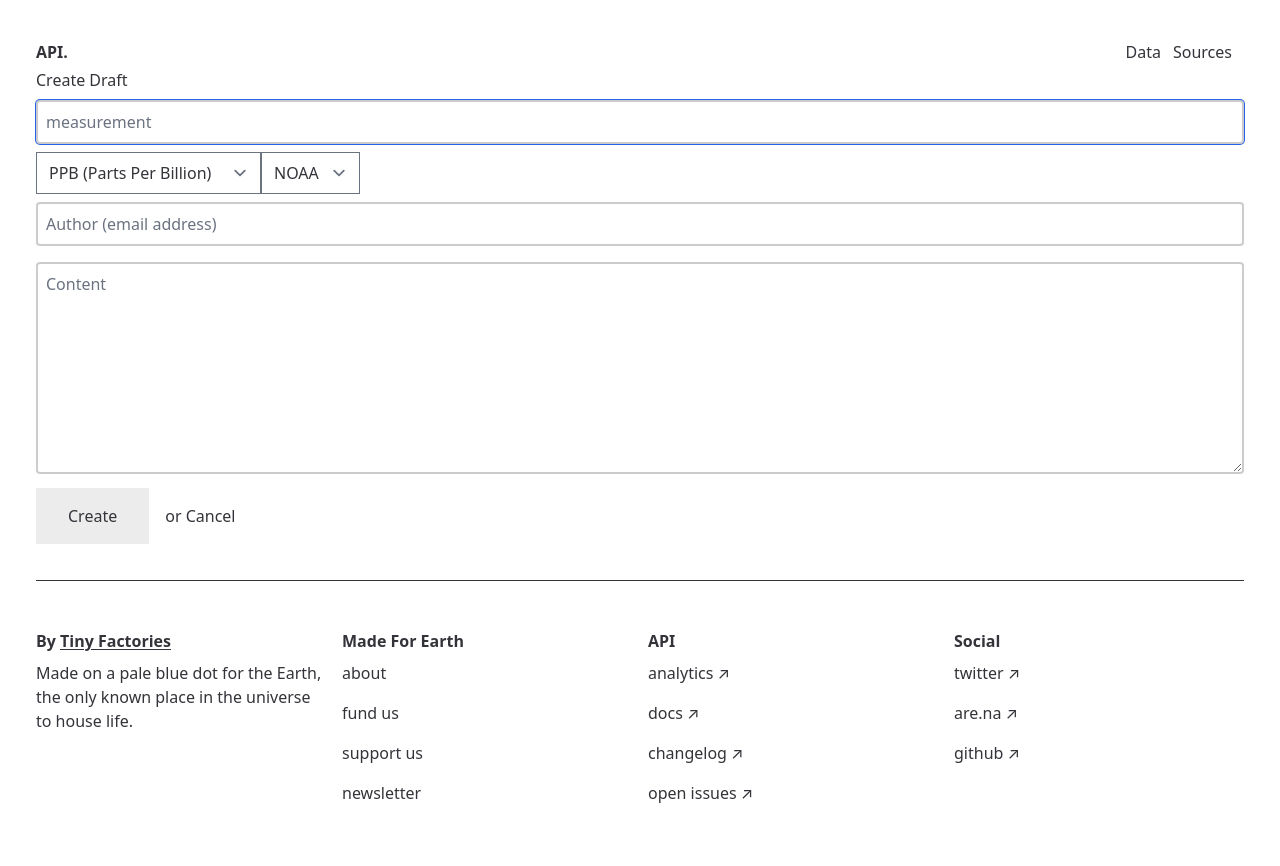
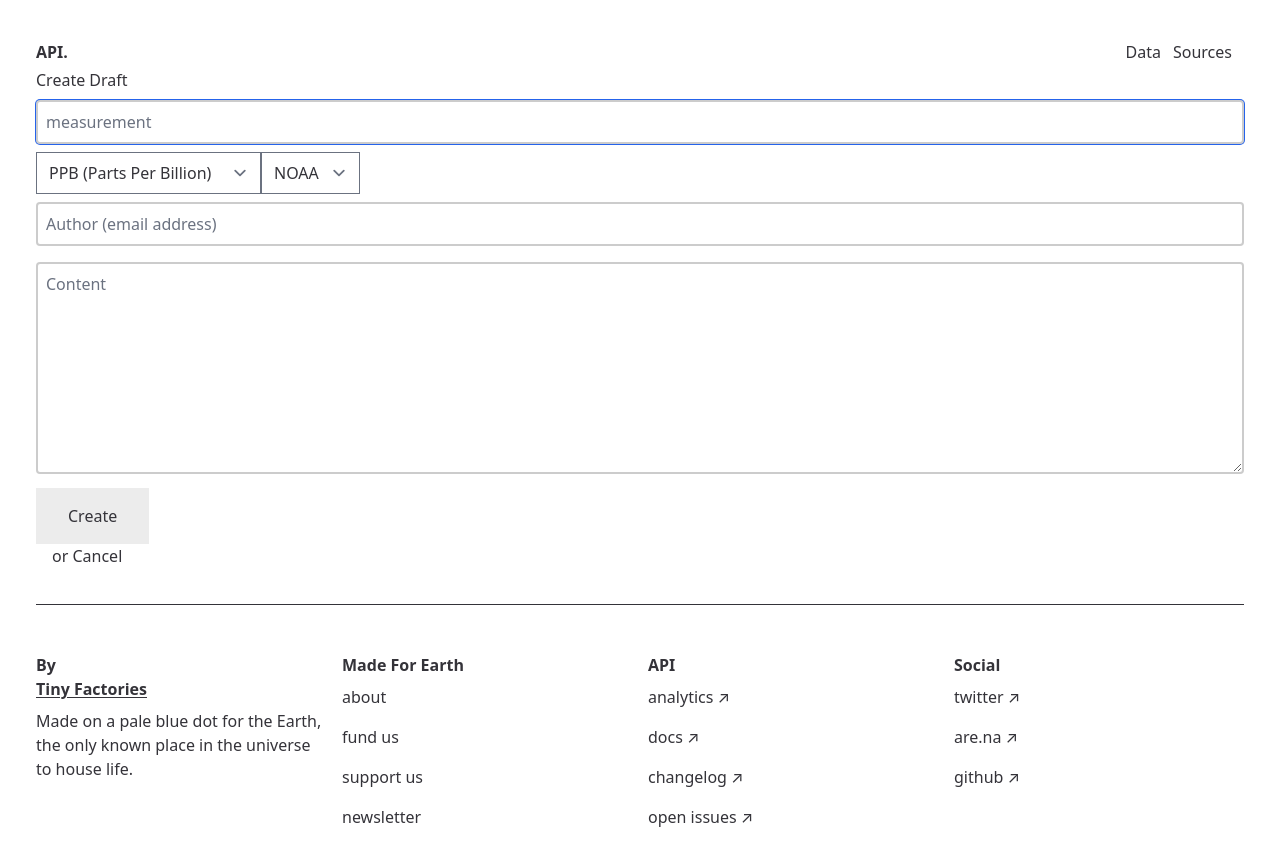
Before and after one commit to tiny-factories/mfe-api, a Next.js app: page /create in a window 1280 px wide. Shown: the top 866 px of the page. Built offline with nearby package versions, Linux system fonts and the light colour scheme.

Commit message:
Upgrades nextjs

```diff
--- a/components/Footer.tsx
+++ b/components/Footer.tsx
@@ -58,7 +58,9 @@ export default function Example() {
             <div className="font-bold">
               By{" "}
               <Link href="https://tinyfactories.space">
-                <a className="underline underline-offset-2">Tiny Factories</a>
+                <div className="underline underline-offset-2">
+                  Tiny Factories
+                </div>
               </Link>
             </div>
             <div className="py-2">
@@ -70,12 +72,12 @@ export default function Example() {
             <div className="font-bold">Made For Earth</div>
             {navigation.main.map((item) => (
               <div key={item.name} className="py-2">
-                <a
+                <div
                   href={item.href}
                   className="text-base text-gray-500 hover:text-gray-900"
                 >
                   {item.name}
-                </a>
+                </div>
               </div>
             ))}
           </div>
@@ -83,12 +85,12 @@ export default function Example() {
             <div className="font-bold">API</div>
             {navigation.api.map((item) => (
               <div key={item.name} className="py-2 lowercase">
-                <a
+                <div
                   href={item.href}
                   className="text-base text-gray-500 hover:text-gray-900"
                 >
                   {item.name}
-                </a>
+                </div>
               </div>
             ))}
           </div>
@@ -96,12 +98,12 @@ export default function Example() {
             <div className="font-bold">Social</div>
             {navigation.social.map((item) => (
               <div key={item.name} className="py-2 lowercase">
-                <a
+                <div
                   href={item.href}
                   className="text-base text-gray-500 hover:text-gray-900"
                 >
                   {item.name}
-                </a>
+                </div>
               </div>
             ))}
           </div>
@@ -113,12 +115,12 @@ export default function Example() {
           >
             {navigation.main.map((item) => (
               <div key={item.name} className="px-5 py-2">
-                <a
+                <div
                   href={item.href}
                   className="text-base text-gray-500 hover:text-gray-900"
                 >
                   {item.name}
-                </a>
+                </div>
               </div>
             ))}
           </div>
@@ -126,13 +128,13 @@ export default function Example() {
           <p className="mt-8 text-center text-base text-gray-400">
             Part of{" "}
             <Link href="https://madefor.earth">
-              <a className="underline underline-offset-2">
+              <div className="underline underline-offset-2">
                 Made for <span>Earth</span>
-              </a>
+              </div>
             </Link>{" "}
             by{" "}
             <Link href="https://tinyfactories.space">
-              <a className="underline underline-offset-2">Tiny Factories</a>
+              <div className="underline underline-offset-2">Tiny Factories</div>
             </Link>
           </p>
         </div> */}
--- a/components/Header.tsx
+++ b/components/Header.tsx
@@ -11,20 +11,20 @@ const Header: React.FC = () => {
     <nav>
       <div className="left">
         <Link href="/">
-          <a className="bold" data-active={isActive("/")}>
+          <div className="bold" data-active={isActive("/")}>
             api made for earth
-          </a>
+          </div>
         </Link>
         {/* <Link href="/drafts">
-          <a data-active={isActive("/drafts")}>Drafts</a>
+          <div data-active={isActive("/drafts")}>Drafts</div>
         </Link> */}
       </div>
       {/* <div className="right">
         <Link href="/signup">
-          <a data-active={isActive('/signup')}>Signup</a>
+          <div data-active={isActive('/signup')}>Signup</div>
         </Link>
         <Link href="/create">
-          <a data-active={isActive('/create')}>+ Create draft</a>
+          <div data-active={isActive('/create')}>+ Create draft</div>
         </Link>
       </div> */}
       <style jsx>{`
--- a/components/Navigation.tsx
+++ b/components/Navigation.tsx
@@ -23,9 +23,9 @@ export default function Navigation() {
           <div className="flex">
             <div className="flex flex-shrink-0 items-center">
               <Link href="/">
-                <a className="font-bold hover:underline">
+                <div className="font-bold hover:underline">
                   <span className="">API.</span>
-                </a>
+                </div>
               </Link>
             </div>
           </div>
@@ -43,7 +43,7 @@ export default function Navigation() {
             {navigation.map((item) => (
               <div key={item.name} className="flex flex-shrink-0 items-center">
                 <Link href={item.href}>
-                  <a className=" hover:underline pr-3">{item.name}</a>
+                  <div className=" hover:underline pr-3">{item.name}</div>
                 </Link>
               </div>
             ))}
--- a/components/Source.tsx
+++ b/components/Source.tsx
@@ -28,12 +28,12 @@ const Sources: React.FC<{ data: SourcesProps }> = ({ data }) => {
       <div>
         {data.websiteHref && (
           <Link href={data.websiteHref}>
-            <a>Website ↗</a>
+            <div>Website ↗</div>
           </Link>
         )}
         {data.dataHref && (
           <Link href={data.dataHref}>
-            <a>Data ↗</a>
+            <div>Data ↗</div>
           </Link>
         )}
       </div>
--- a/pages/create.tsx
+++ b/pages/create.tsx
@@ -66,9 +66,9 @@ const Draft: React.FC = () => {
             type="submit"
             value="Create"
           />
-          <a className="back" href="#" onClick={() => Router.push("/")}>
+          <div className="back" href="#" onClick={() => Router.push("/")}>
             or Cancel
-          </a>
+          </div>
         </form>
       </div>
       <style jsx>{`
--- a/pages/data/[matterSlug]/index.tsx
+++ b/pages/data/[matterSlug]/index.tsx
@@ -186,7 +186,7 @@ const DataPoint: React.FC<Props> = (props) => {
                 OPPS! Looks like we had an issue loading the data. Please try to
                 refresh the page and{" "}
                 <Link href="#">
-                  <a className="underline underline-offset-2">contact us</a>
+                  <div className="underline underline-offset-2">contact us</div>
                 </Link>{" "}
                 if the issue persists.
               </div>
--- a/pages/data/index.tsx
+++ b/pages/data/index.tsx
@@ -133,9 +133,9 @@ const DataPage: React.FC<Props> = (props) => {
                   {data.name}
                 </td>
                 <td className="relative whitespace-nowrap py-4 pl-3 pr-4 text-right text-sm font-medium sm:pr-6">
-                  <a href="#" className="text-indigo-600 hover:text-indigo-900">
+                  <div href="#" className="text-indigo-600 hover:text-indigo-900">
                     Edit<span className="sr-only">, {data.name}</span>
-                  </a>
+                  </div>
                 </td>
               </tr>
             ))}
--- a/pages/index.tsx
+++ b/pages/index.tsx
@@ -395,7 +395,7 @@ const Home: NextPage = (props) => {
           onSubmit="window.open('https://newsletter.madefor.earth', 'popupwindow')"
           className="flex flex-flex-wrap justify-between items-center"
         >
-          <label for="bd-email" className="">
+          <label htmlFor="bd-email" className="">
             Subscrube for updates on our API
           </label>
           <input
--- a/pages/signup.tsx
+++ b/pages/signup.tsx
@@ -45,9 +45,9 @@ const SignUp: React.FC = () => {
             type="submit"
             value="Signup"
           />
-          <a className="back" href="#" onClick={() => Router.push('/')}>
+          <div className="back" href="#" onClick={() => Router.push('/')}>
             or Cancel
-        </a>
+        </div>
         </form>
       </div>
       <style jsx>{`
--- a/pages/sources/index.tsx
+++ b/pages/sources/index.tsx
@@ -139,7 +139,7 @@ const SourcesPage: React.FC<Props> = (props) => {
         <div className="text-center font-bold">Our dat</div>
         <div className="text-h4">
           <Link href="https://madefor.earth">
-            <a className="font-bold hover:underline">We</a>
+            <div className="font-bold hover:underline">We</div>
           </Link>{" "}
           Our data comes from a verisy of public instaduation and private
           partinerships. So that we can ...
```
Also changed, not shown: package.json (+4 -4 lines), 1 other file (tests, documents, lock files or other folders).
